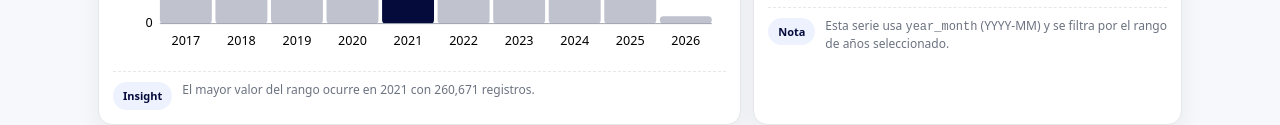
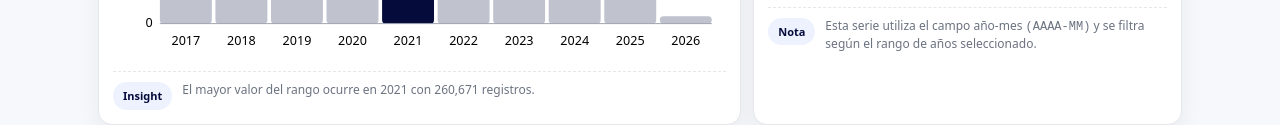
Before and after one commit to edutrul/visualizacion-datos-sinadef, a plain HTML site: page index.html in a window 1280 px wide. Shown: the part 592-717 px from the top of the page. Drawn offline with Linux system fonts and the light colour scheme.

Commit message:
Update note.

```diff
--- a/index.html
+++ b/index.html
@@ -191,7 +191,7 @@
             <div id="chartMonth"></div>
             <div class="insight">
                 <div class="badge">Nota</div>
-                <div class="note">Esta serie usa <code>year_month</code> (YYYY-MM) y se filtra por el rango de años seleccionado.</div>
+                <div class="note">Esta serie utiliza el campo año-mes  <code>(AAAA-MM)</code> y se filtra según el rango de años seleccionado.</div>
             </div>
         </div>
     </section>
```
